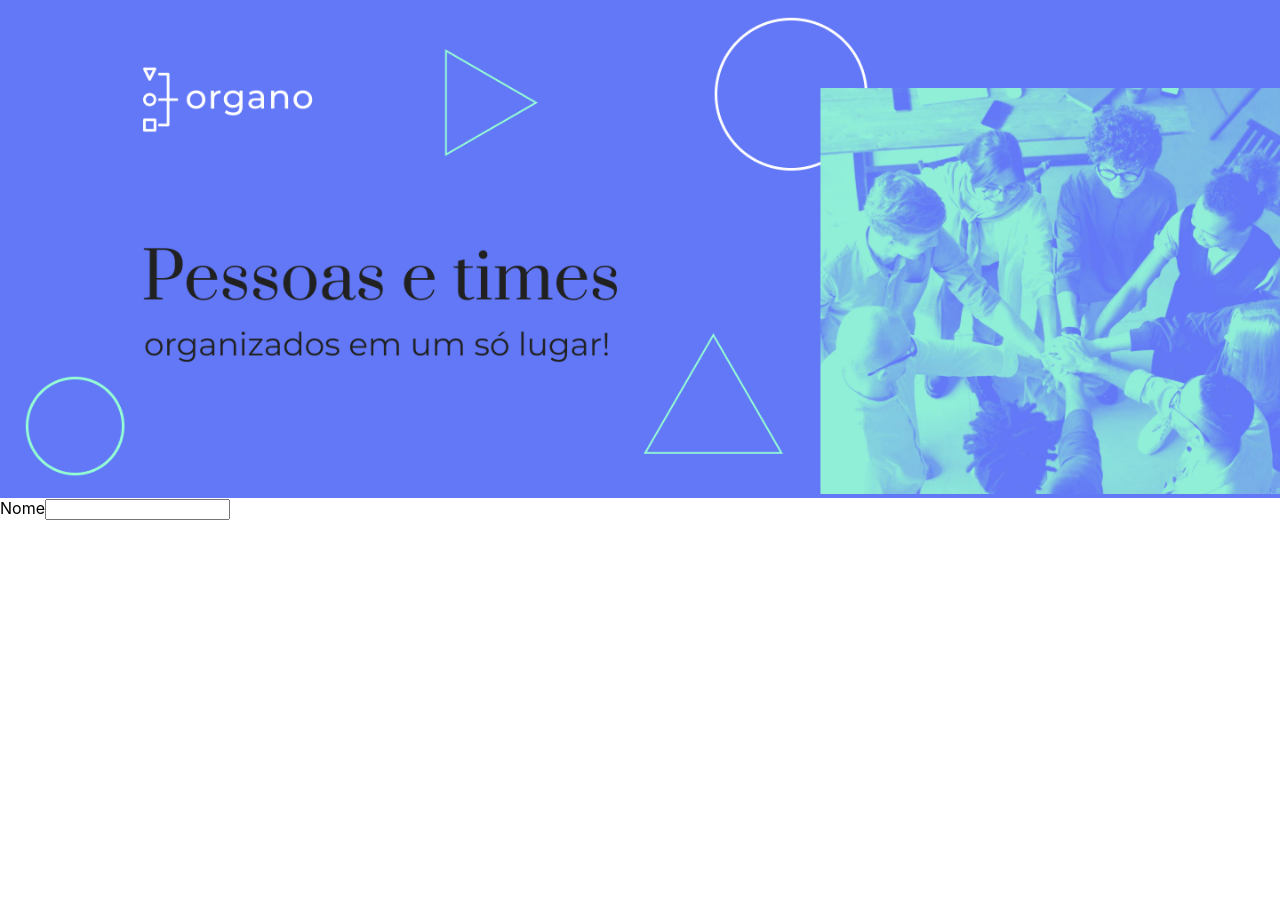
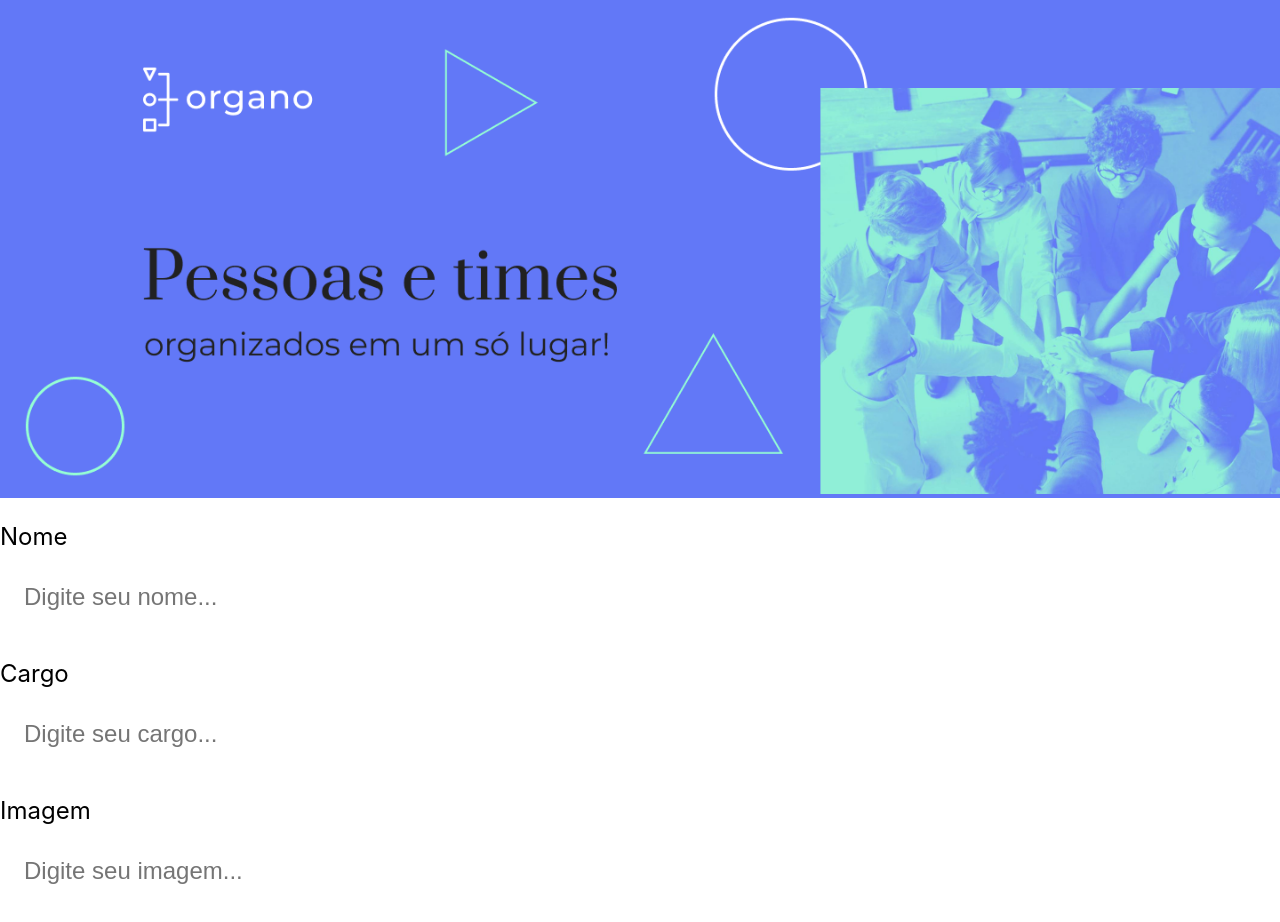
Before and after one commit to lucasnunes146/React, a JavaScript app in the folder organo/: page / in a window 1280 px wide. Shown: the top 922 px of the page. Before the commit the page ends 800 px from the top, so only its background shows below. Built offline with nearby package versions, Linux system fonts and the light colour scheme; the HTML template or start-up script is replaced by a standard one.

Commit message:
implementando inputs e labels no formulario

```diff
--- a/organo/src/App.js
+++ b/organo/src/App.js
@@ -6,7 +6,9 @@
   return (
     <div className="App">
       <Banner />
-      <CampoTexto />
+      <CampoTexto label="Nome" placeholder="Digite seu nome..."/>
+      <CampoTexto label="Cargo" placeholder="Digite seu cargo..."/>
+      <CampoTexto label="Imagem" placeholder="Digite seu imagem..."/>
     </div>
   );
 }
--- a/organo/src/componentes/Banner/index.js
+++ b/organo/src/componentes/Banner/index.js
@@ -1,6 +1,6 @@
 import './Banner.css'
 
-function Banner() {
+const Banner = () =>  {
     return (
         <header className="banner">
             <img src="/imagens/imagens/banner.png" alt="Banner principal do site"/>
--- a/organo/src/componentes/CampoTexto/CampoTexto.css
+++ b/organo/src/componentes/CampoTexto/CampoTexto.css
@@ -0,0 +1,20 @@
+.campo-texto {
+    margin: 24px 0px;
+
+}
+
+.campo-texto label {
+    display: block;
+    margin-bottom: 8px;
+    font-size: 24px;
+}
+
+.campo-texto input {
+    background-color: #FFF;
+    box-shadow: 10px 10px 30px rgba(0, 0, 0, 0);
+    width: 100%;
+    border: none;
+    font-size: 24px;
+    padding: 24px;
+    box-sizing: border-box;
+}
--- a/organo/src/componentes/CampoTexto/index.js
+++ b/organo/src/componentes/CampoTexto/index.js
@@ -2,11 +2,13 @@
 
 // outra forma de declarar uma função
 
-const CampoTexto = () => {
+const CampoTexto = (props) => {
     return (
-        <div>
-            <label>Nome</label>
-            <input></input>
+        <div className="campo-texto">
+            <label>
+                {props.label}
+            </label>
+            <input placeholder={props.placeholder}/>
         </div>
     )
 }
```
